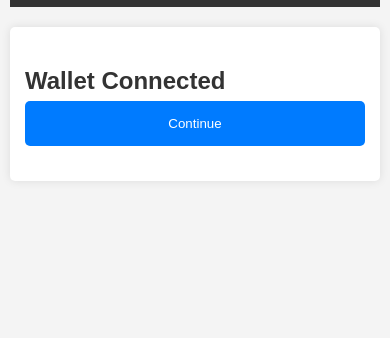
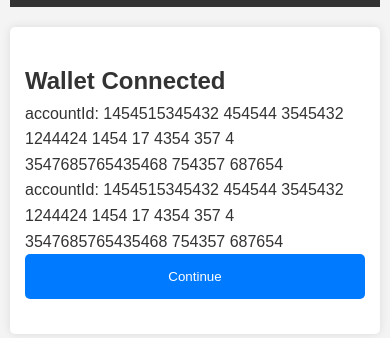
Before and after one commit to SpearOnNear/wallet, a plain HTML site: page index.html in a window 390 px wide. Shown: the part 64-402 px from the top of the page. Drawn offline with Linux system fonts and the light colour scheme.

Commit message:
Responsiveness

```diff
--- a/index.html
+++ b/index.html
@@ -5,7 +5,6 @@
     <meta name="viewport" content="width=device-width, initial-scale=1.0">
     <title>Wallet Integration</title>
     <link rel="stylesheet" href="style.css">
-
     <script src="https://telegram.org/js/telegram-web-app.js"></script>
 </head>
 <body>
@@ -18,10 +17,10 @@
             <button id="connectWalletButton" style="display: none;">Connect Wallet</button>
         </section>
 
-        <section id="successPage" >
+        <section id="successPage">
             <h2>Wallet Connected</h2>
-            <p id="accountId"></p>
-            <p id="publicKey"></p>
+            <p id="accountId">accountId: 1454515345432 454544 3545432 1244424 1454 17 4354 357 4 3547685765435468 754357 687654 </p>
+            <p id="publicKey">accountId: 1454515345432 454544 3545432 1244424 1454 17 4354 357 4 3547685765435468 754357 687654</p>
             <button id="signTransactionButton">Continue</button>
         </section>
 
--- a/style.css
+++ b/style.css
@@ -37,6 +37,11 @@ section {
   margin-bottom: 20px;
 }
 
+/* Text Styling */
+#accountId, #publicKey, #transactionHashes {
+  word-wrap: break-word;
+}
+
 /* Button Styling */
 button {
   display: inline-block;
```
Also changed, not shown: script.js (+0 -30 lines).
